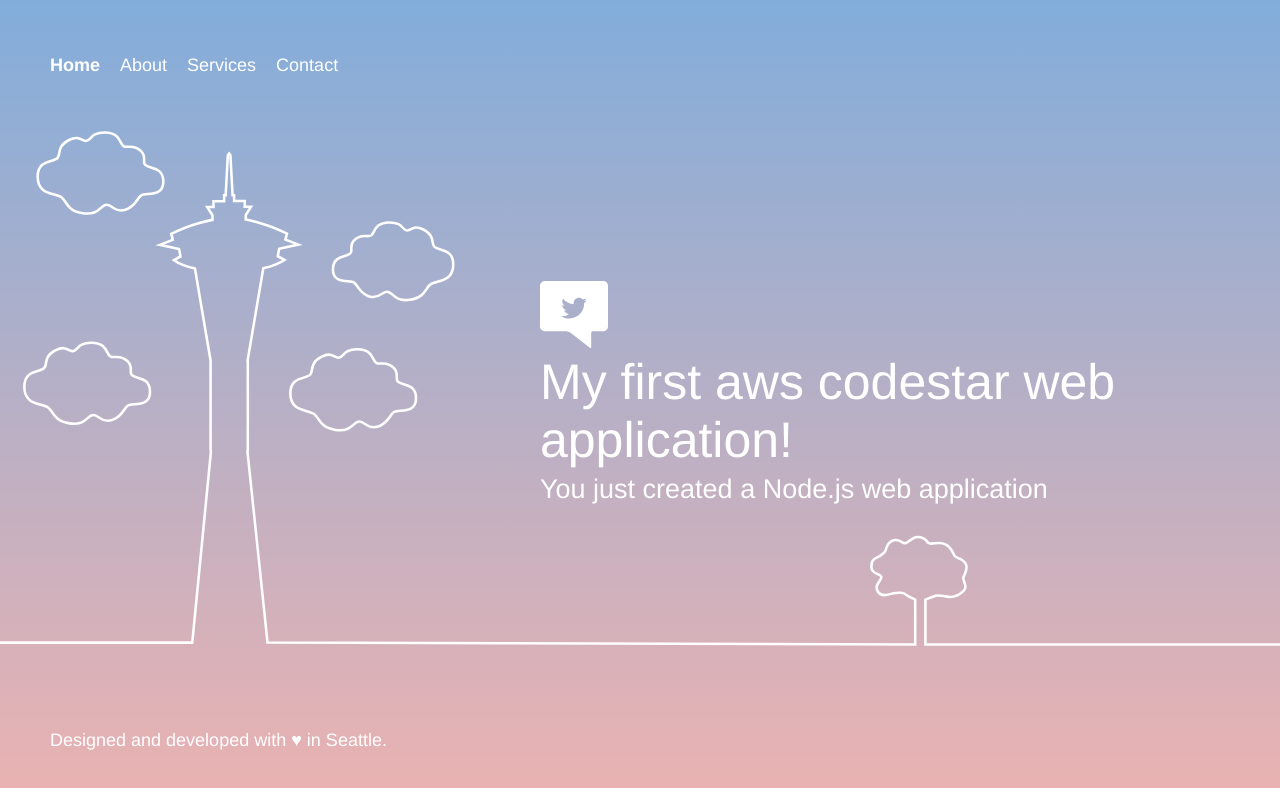
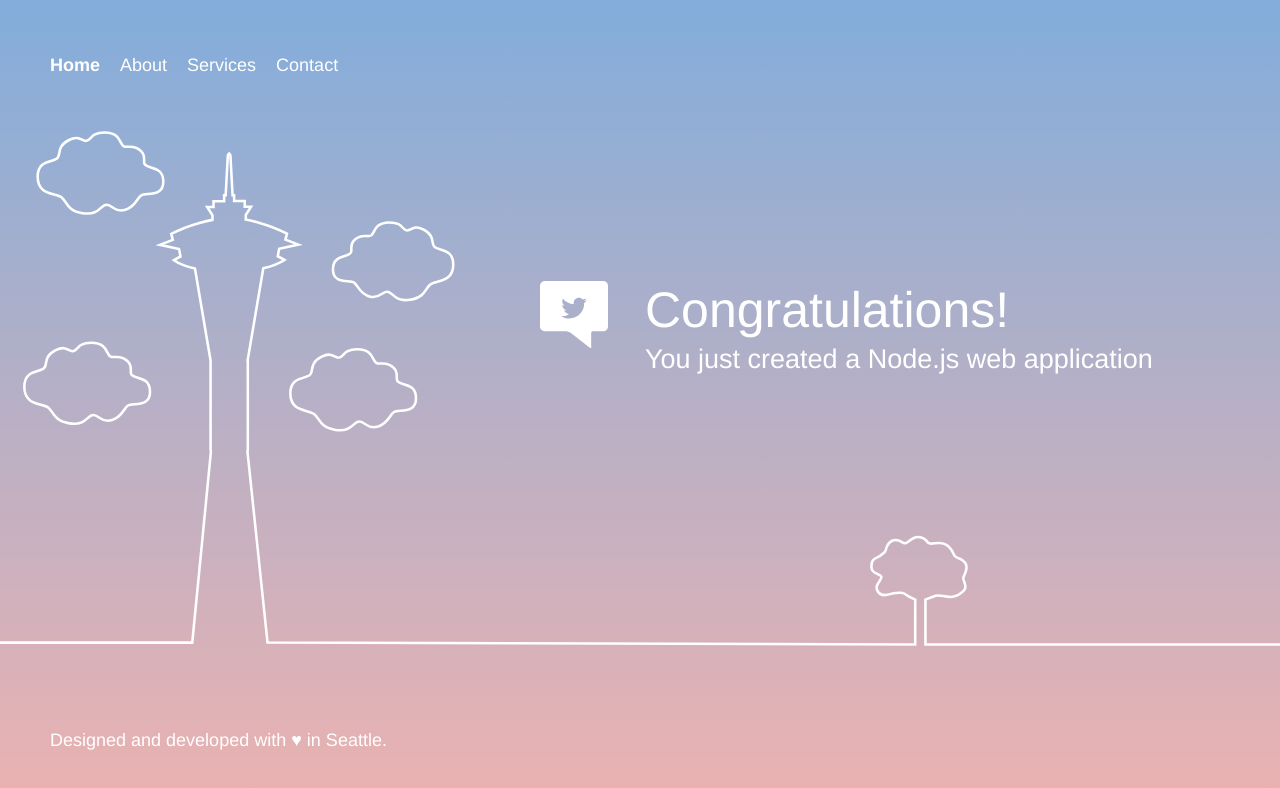
Before and after one commit to chandra1111111/codestar, a website: page public/index.html in a window 1280 px wide. Drawn offline with Linux system fonts and the light colour scheme.

Commit message:
this is for change

```diff
--- a/public/index.html
+++ b/public/index.html
@@ -58,7 +58,7 @@
         <div class="message">
             <a class="twitter-link" href="http://twitter.com/home/?status=I%20created%20a%20project%20with%20AWS%20CodeStar!%20%23AWS%20%23AWSCodeStar%20https%3A%2F%2Faws.amazon.com%2Fcodestar"><img src="assets/img/tweet.svg" /></a>
             <div class="text">
-                <h1>My first aws codestar web application!</h1>
+                <h1>Congratulations!</h1>
                 <h2>You just created a Node.js web application</h2>
             </div>
         </div>
```
Also changed, not shown: tests/test.js (+1 -1 lines).
